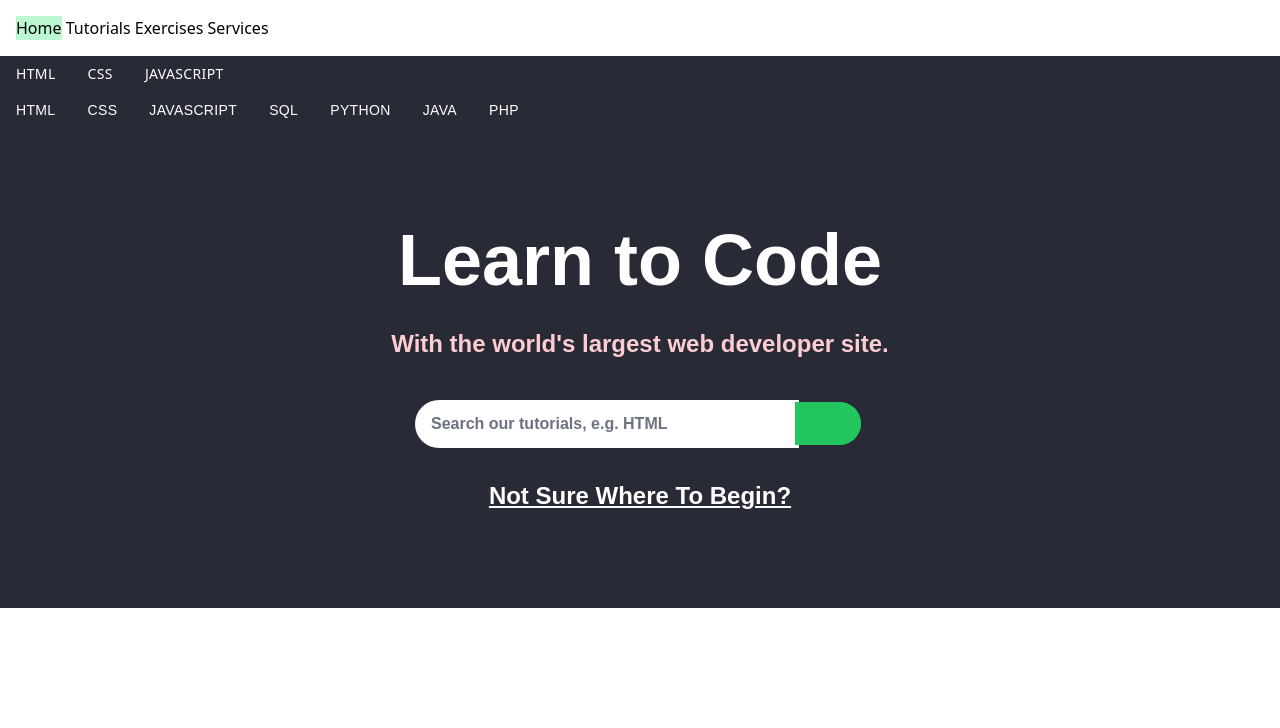
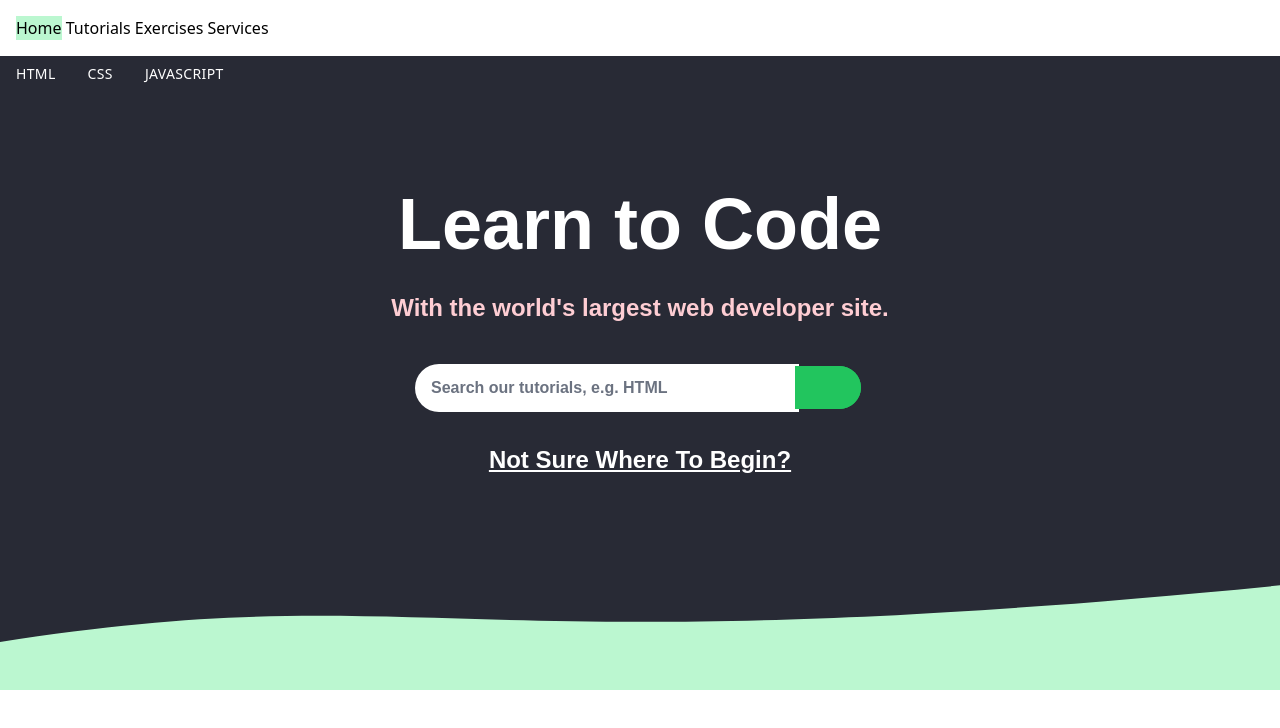
Before and after one commit to MLGPenguin/Copy-W3Schools, a SvelteKit app: page / in a window 1280 px wide. Shown: the top 728 px of the page. Built offline with nearby package versions, Linux system fonts and the light colour scheme.

Commit message:
Add Wave Pattern

```diff
--- a/src/routes/+page.svelte
+++ b/src/routes/+page.svelte
@@ -1,5 +1,4 @@
 <script lang="ts">
-  const languages = ["HTML", "CSS", "JAVASCRIPT", "SQL", "PYTHON", "JAVA", "PHP"];
 
   let searchinput: string
 
@@ -13,11 +12,6 @@
 </script>
 
 <div class="bg-[#282A35]" style="font-family: 'Source Sans Pro', sans-serif;">
-  <div class="text-white">
-    {#each languages as lang (lang)}
-      <button class="px-4 py-2 hover:bg-zinc-900 text-sm tracking-wide"> {lang} </button>
-    {/each}
-  </div>
   <div class="py-10" />
   <center class="font-extrabold">
     <h1 class="text-white py-4 text-7xl">Learn to Code</h1>
@@ -33,5 +27,15 @@
     <div class="p-4" />
     <a class="text-white text-2xl underline">Not Sure Where To Begin?</a>
     <div class='p-12' />
+    <div id="HTML Showcase" class=bg-green-200>
+      <svg viewBox="0 0 100 100" height=70 width=100% preserveAspectRatio="none">
+        <path style="fill:#282A35;" d="
+          M 0,0
+          L 110,0
+          C 35,150 35,0 0,100z " />
+      </svg>
+      <div class="h-12"></div>
+
+    </div>
 </center>
 </div>
```
